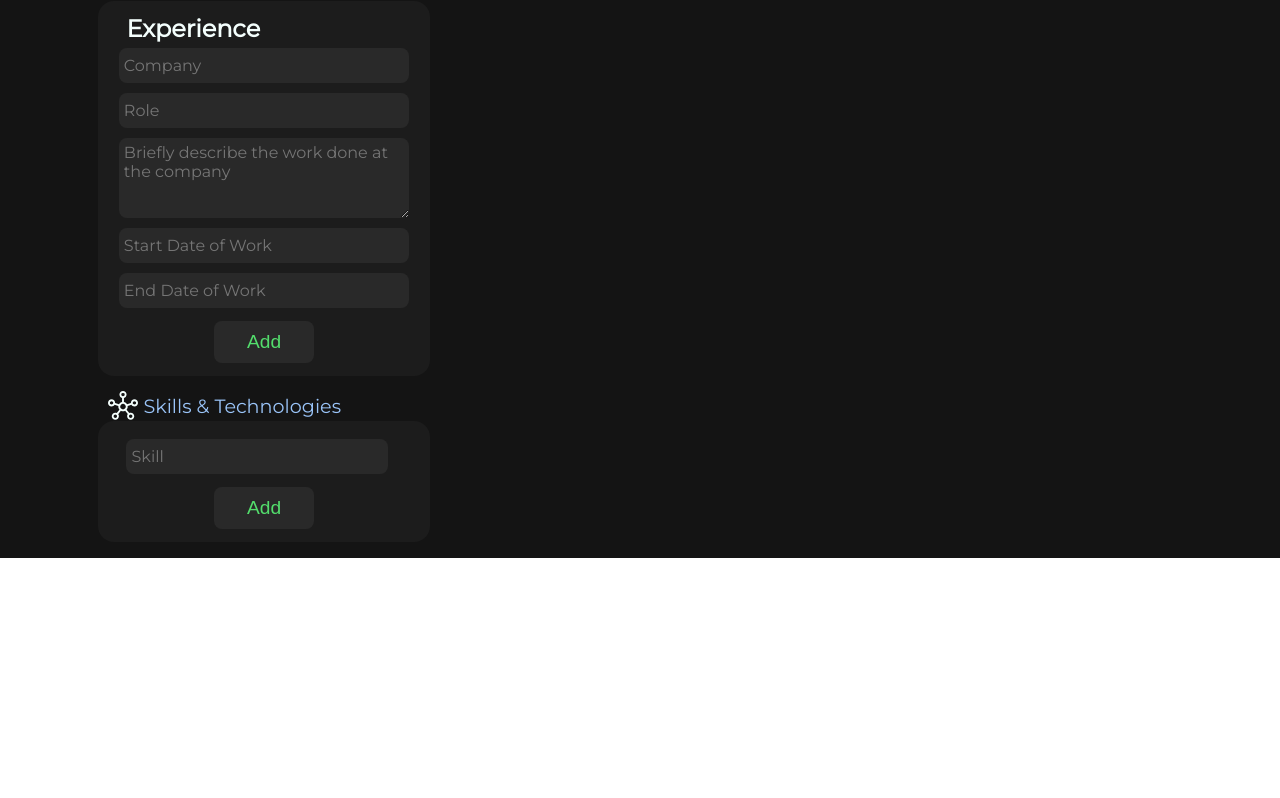
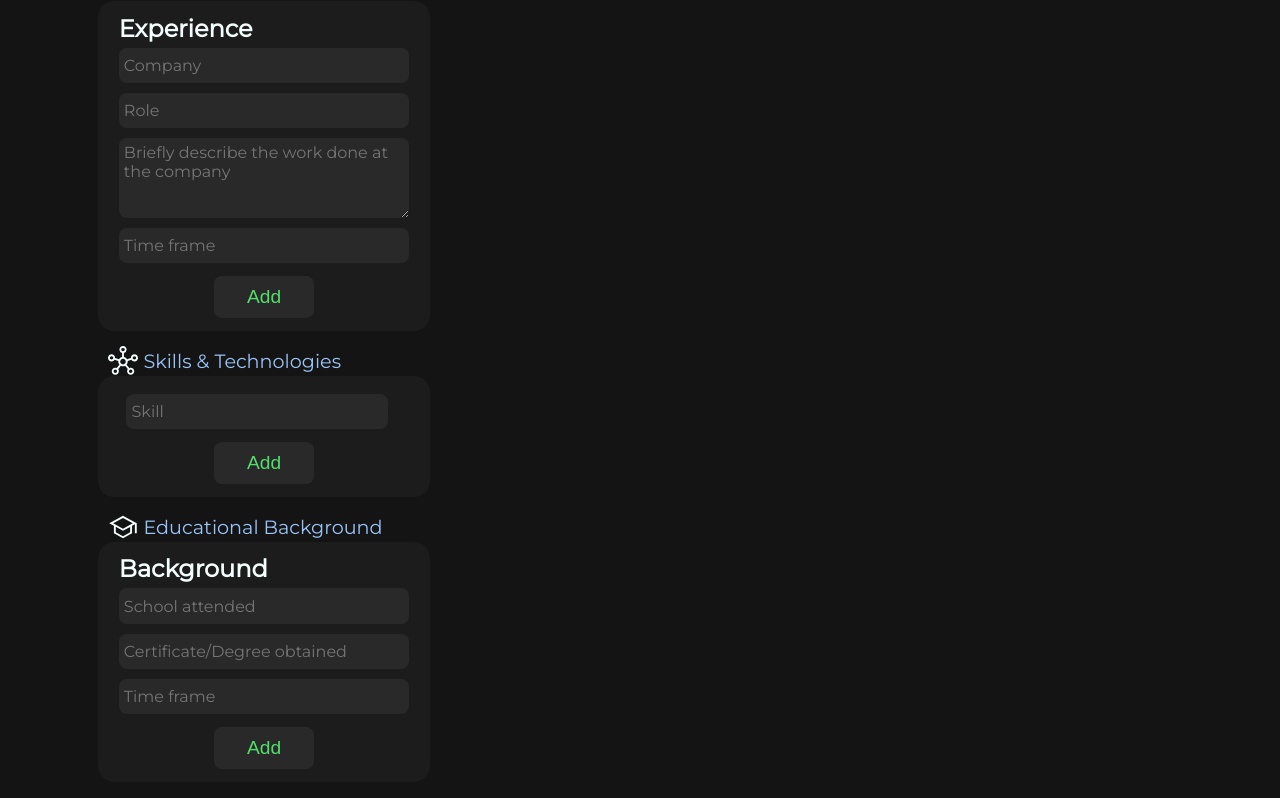
Before and after one commit to MickFrog/cv-creator, a React (Create React App) app: page / in a window 1280 px wide. Shown: the part 596-1394 px from the top of the page. Before the commit the page ends 1154 px from the top, so only its background shows below. Built offline with nearby package versions, Linux system fonts and the light colour scheme; the HTML template or start-up script is replaced by a standard one.

Commit message:
add education bg section

```diff
--- a/src/components/form/CvForm.js
+++ b/src/components/form/CvForm.js
@@ -3,6 +3,7 @@ import './CvForm.css';
 import UserInfoForm from "./formComponents/UserInfoForm";
 import ExperienceForm from "./formComponents/ExperienceForm";
 import SkillForm from "./formComponents/SkillForm";
+import EducationForm from "./formComponents/EducationForm";
 
 class CvForm extends Component {
     // eslint-disable-next-line no-useless-constructor
@@ -16,6 +17,7 @@ class CvForm extends Component {
                 <UserInfoForm />
                 <ExperienceForm />
                 <SkillForm />
+                <EducationForm />
             </div>
         );
     }
--- a/src/components/form/formComponents/EducationForm.js
+++ b/src/components/form/formComponents/EducationForm.js
@@ -1,12 +1,34 @@
 import React, { Component } from "react";
 import FormHeading from "./FormHeading";
 import logo from './images/school.svg';
+import EducationSnippet from "./EducationSnippet";
+import uniqid from 'uniqid';
 
-class ExperienceForm extends Component {
+class EducationForm extends Component {
     // eslint-disable-next-line no-useless-constructor
     constructor(props) {
         super(props);
 
+        this.state = {
+            bgArr: [uniqid()]
+        }
+
+        this.addBg = this.addBg.bind(this);
+        this.deleteBg = this.deleteBg.bind(this);
+    }
+
+    addBg() {
+        this.setState({
+            bgArr: this.state.bgArr.concat(uniqid())
+        })
+    }
+
+    deleteBg(bgKey) {
+        if(this.state.bgArr.length < 2) return;
+
+        this.setState({
+            bgArr: this.state.bgArr.filter(elem => elem !== bgKey)
+        })
     }
 
     render() {
@@ -15,10 +37,22 @@ class ExperienceForm extends Component {
                 <FormHeading logo={logo} text="Educational Background" />
 
                 <form className="user-form">
+                    {this.state.bgArr.map((val, index) => {
+                        if(this.state.bgArr.length === 1) {
+                            return <EducationSnippet key={val} id={val} deleteOn={false}/>
+                        }
 
+                        if (this.state.bgArr.length > 1) {
+                            return <EducationSnippet bgNum={`#${index+1}`} key={val} id={val} delCallback={this.deleteBg} deleteOn={true}/>
+                        }
+
+                        return null
+                    })
+
+                    }
 
                     <div className="btn-holder">
-                        <button type="button" className="addBtn" onClick={this.addExp}>Add</button>
+                        <button type="button" className="addBtn" onClick={this.addBg}>Add</button>
                     </div>
                 </form>
             </div>
@@ -26,4 +60,4 @@ class ExperienceForm extends Component {
     }
 }
 
-export default ExperienceForm;
+export default EducationForm;
--- /dev/null
+++ b/src/components/form/formComponents/EducationSnippet.js
@@ -0,0 +1,38 @@
+import React, { Component } from "react";
+import deletePic from './images/delete.svg';
+import FormInput from "./FormInput";
+
+class EducationSnippet extends Component {
+    // eslint-disable-next-line no-useless-constructor
+    constructor(props) {
+        super(props);
+
+        this.delBg = this.delBg.bind(this);
+    }
+
+    delBg() {
+        this.props.delCallback(this.props.id);
+    }
+
+    render() {
+        return(
+            <div className="snippet-div">
+                <div className="snip-header">
+                    <h2>Background {this.props.bgNum}</h2>
+                    {
+                        this.props.deleteOn
+                        ? <button type="button" className="delBtn"><img src={deletePic} onClick={this.delBg} alt="del_btn"/></button>
+                        : null
+                    }
+
+                </div>
+
+                <FormInput inputName="School attended"/>
+                <FormInput inputName="Certificate/Degree obtained"/>
+                <FormInput inputName="Time frame"/>
+            </div>
+        );
+    }
+}
+
+export default EducationSnippet;
--- a/src/components/form/formComponents/ExpSnippet.css
+++ b/src/components/form/formComponents/ExpSnippet.css
@@ -1,5 +1,5 @@
-.exp-header {
-    width: 90%;
+.snip-header {
+    width: 95%;
     display: flex;
     flex-flow: row nowrap;
     justify-content: space-between;
--- a/src/components/form/formComponents/ExpSnippet.js
+++ b/src/components/form/formComponents/ExpSnippet.js
@@ -19,7 +19,7 @@ class ExpSnippet extends Component {
     render() {
         return(
             <div className="snippet-div">
-                <div className="exp-header">
+                <div className="snip-header">
                     <h2>Experience {this.props.expNum}</h2>
                     { //don't show delete button with one experience
                         this.props.deleteOn
@@ -31,8 +31,7 @@ class ExpSnippet extends Component {
                 <FormInput inputName="Company" />
                 <FormInput inputName="Role" />
                 <FormTextArea characters={600} placeText="Briefly describe the work done at the company" />
-                <FormInput inputName="Start Date of Work" />
-                <FormInput inputName="End Date of Work" />
+                <FormInput inputName="Time frame" />
             </div>
         );
     }
```
